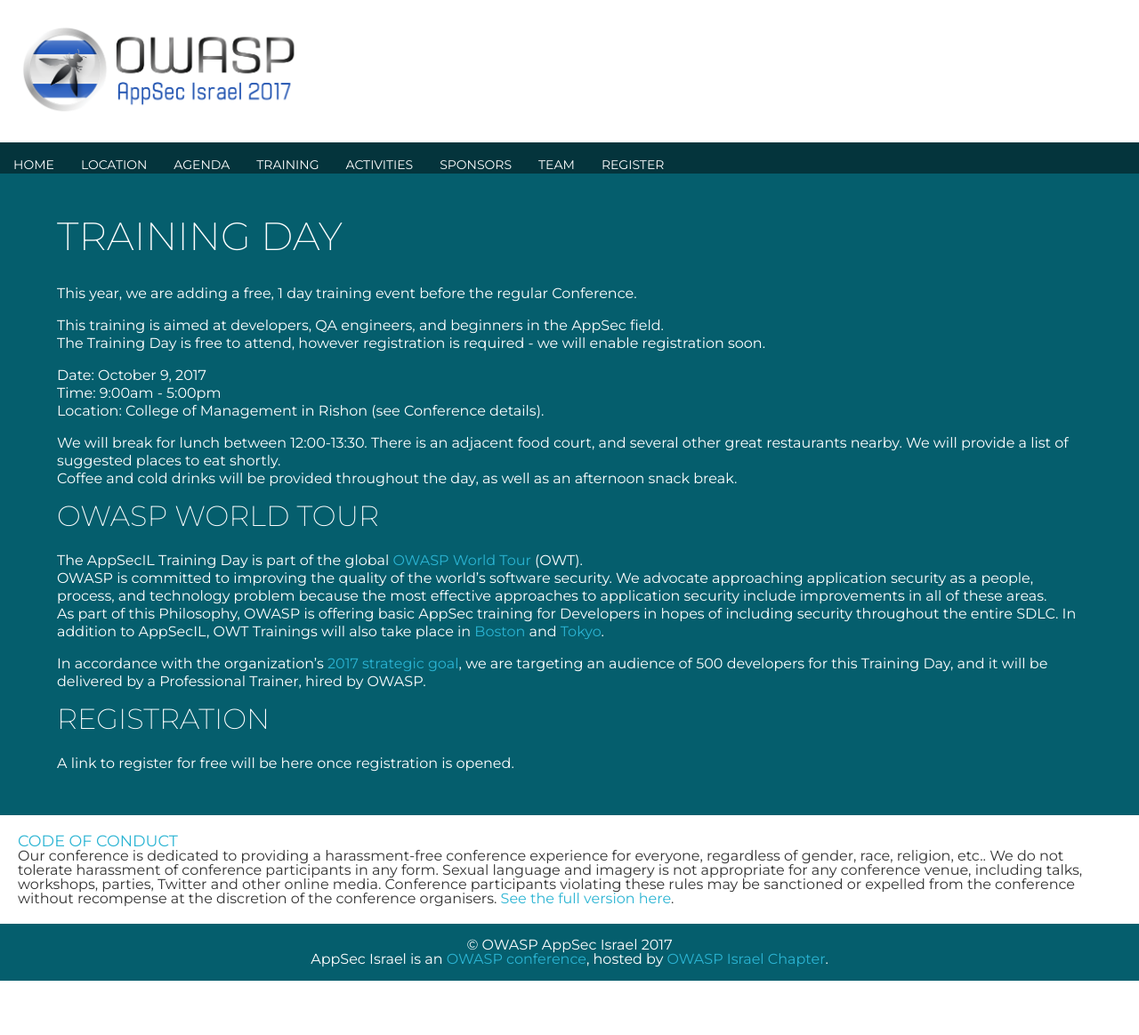
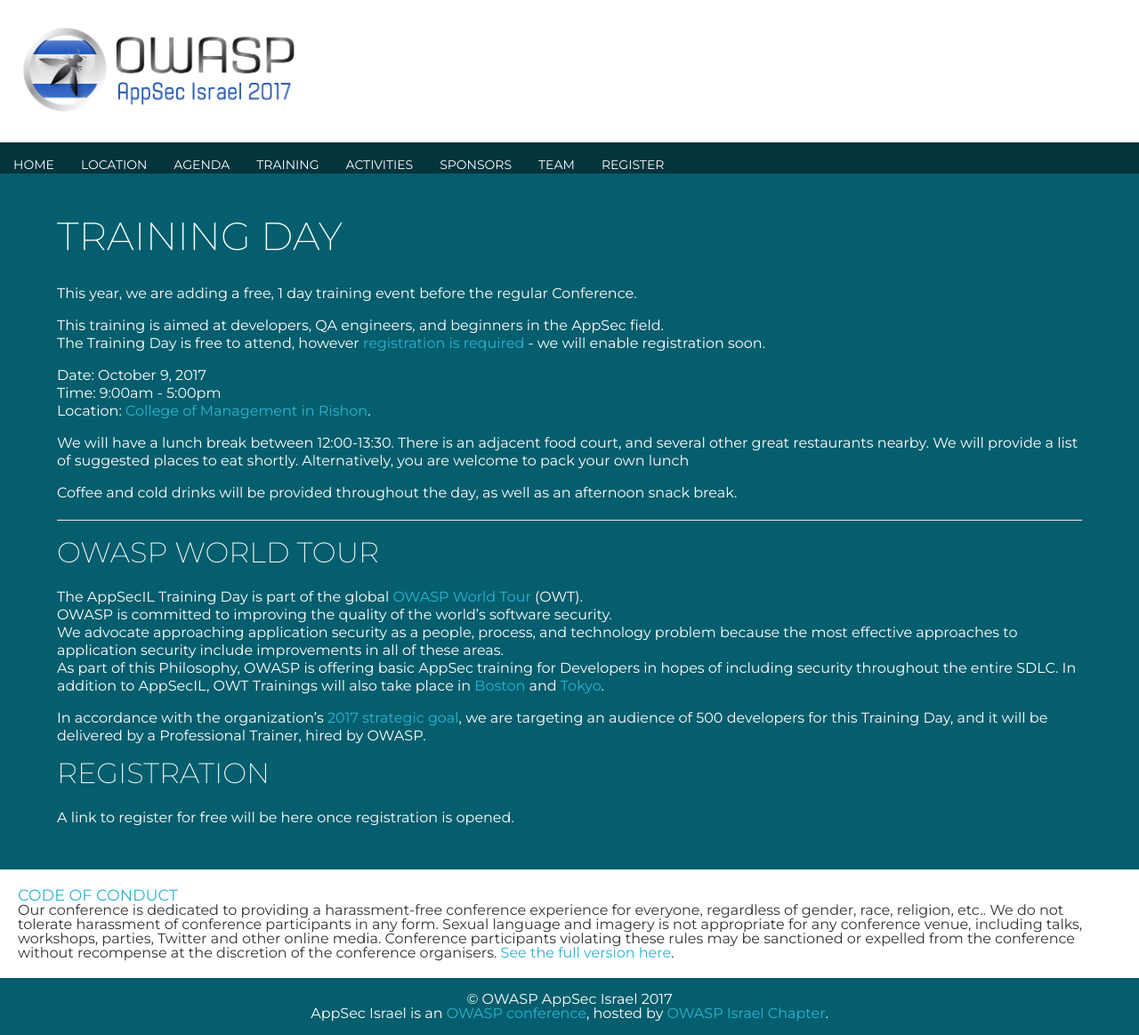
Before and after one commit to OWASP/AppSec-Israel-2017, a Jekyll site: the page built from Training.md, in a window 1280 px wide. Shown: the whole page at 89% size. Built offline with Jekyll 4.4.1, drawn with Linux system fonts in a browser that asks for light colours; our own code applies the rules of GitHub Pages for plain Markdown files; before the commit the page ends 1102 px from its top, so only the background shows below that.

Commit message:
Update Training.md

```diff
--- a/Training.md
+++ b/Training.md
@@ -6,19 +6,27 @@
 **This year, we are adding a free, 1 day training event before the regular Conference.**
 
 This training is aimed at developers, QA engineers, and beginners in the AppSec field.
-The Training Day is free to attend, however registration is required - we will enable registration soon.
+The Training Day is free to attend, however [registration is required](Register) - we will enable registration soon.
 
 **Date:** October 9, 2017
 **Time:** 9:00am - 5:00pm
-**Location:** College of Management in Rishon (see Conference details).
+**Location:** [College of Management in Rishon](Location).
 
-We will break for lunch between 12:00-13:30. There is an adjacent food court, and several other great restaurants nearby. We will provide a list of suggested places to eat shortly.
+We will have a lunch break between 12:00-13:30.
+There is an adjacent food court, and several other great restaurants nearby. We will provide a list of suggested places to eat shortly.
+Alternatively, you are welcome to pack your own lunch
+
 Coffee and cold drinks will be provided throughout the day, as well as an afternoon snack break.
 
+---
+
 ### OWASP World Tour
+
 The AppSecIL Training Day is part of the global [OWASP World Tour](https://www.owasp.org/index.php/OWASP_World_Tour) (OWT).
-OWASP is committed to improving the quality of the world's software security. We advocate approaching application security as a people, process, and technology problem because the most effective approaches to application security include improvements in all of these areas.
-As part of this Philosophy, OWASP is offering basic AppSec training for Developers in hopes of including security throughout the entire SDLC. In addition to AppSecIL, OWT Trainings will also take place in [Boston](https://www.owasp.org/index.php/2017_Global_World_Tour_Boston) and [Tokyo](https://www.owasp.org/index.php/2017_OWASP_World_Tour_Tokyo).
+OWASP is committed to improving the quality of the world's software security.
+We advocate approaching application security as a people, process, and technology problem because the most effective approaches to application security include improvements in all of these areas.
+As part of this Philosophy, OWASP is offering basic AppSec training for Developers in hopes of including security throughout the entire SDLC.
+In addition to AppSecIL, OWT Trainings will also take place in [Boston](https://www.owasp.org/index.php/2017_Global_World_Tour_Boston) and [Tokyo](https://www.owasp.org/index.php/2017_OWASP_World_Tour_Tokyo).
 
 In accordance with the organization's [2017 strategic goal](https://www.owasp.org/index.php/OWASP_Strategic_Goals), we are targeting an audience of 500 developers for this Training Day, and it will be delivered by a Professional Trainer, hired by OWASP.
 
```
